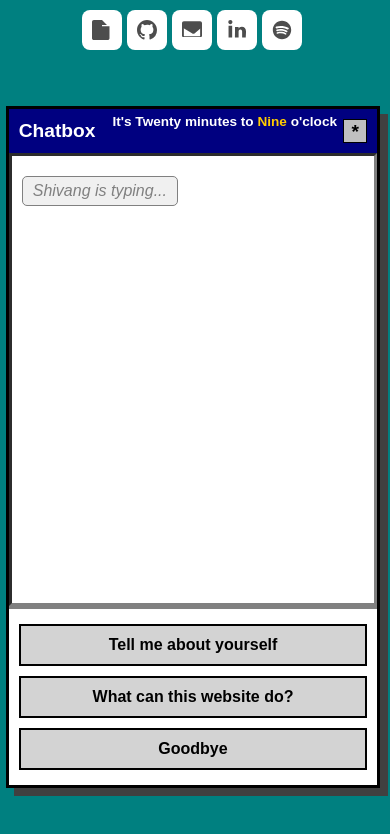
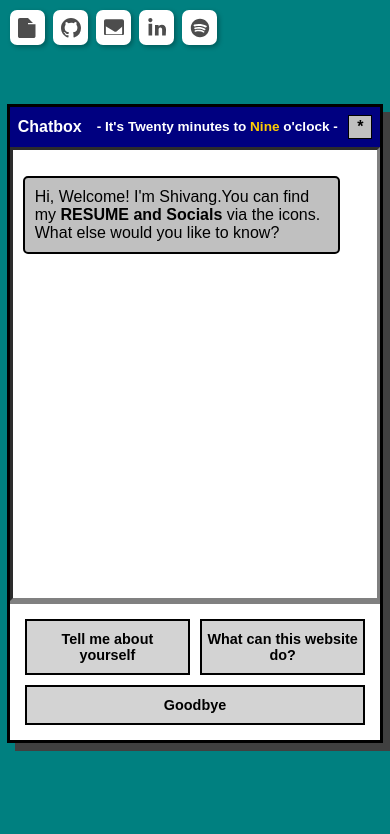
Before and after one commit to SHIV-360/Shivang_Dwivedi, a plain HTML site: page index.html in a window 390 px wide. Drawn offline with Linux system fonts and the light colour scheme.

Commit message:
index update complete minor bug fix

```diff
--- a/index.html
+++ b/index.html
@@ -2,7 +2,7 @@
 <html lang="en">
 <head>
   <meta charset="UTF-8" />
-  <meta name="viewport" content="width=device-width, initial-scale=1.0" />
+  <meta name="viewport" content="width=device-width, initial-scale=1.0, maximum-scale=1.0, user-scalable=no" />
   <title>Chat with Shivang</title>
   <style>
     /* Global Styles */
@@ -11,9 +11,10 @@
       background-color: #008080;
       margin: 0;
       overflow: hidden;
+      height: 100dvh; /* Mobile browser friendly height */
     }
 
-    /* Social Icons Container */
+    /* --- Social Icons --- */
     .social-container {
       position: fixed;
       left: 10px;
@@ -35,14 +36,13 @@
       align-items: center;
     }
 
-    .example-2 .icon-content {
-      position: relative;
-    }
+    .example-2 .icon-content { position: relative; }
 
+    /* Tooltips */
     .example-2 .icon-content .tooltip {
       position: absolute;
       top: 50%;
-      left: 120%; /* Position to the right of the icon */
+      left: 120%;
       transform: translateY(-50%);
       background-color: #D44638;
       color: #fff;
@@ -53,6 +53,8 @@
       visibility: hidden;
       font-size: 14px;
       transition: all 0.3s ease;
+      z-index: 1001;
+      pointer-events: none;
     }
 
     .example-2 .icon-content:hover .tooltip {
@@ -62,6 +64,7 @@
       top: 6px;
     }
 
+    /* Icons */
     .example-2 .icon-content a {
       position: relative;
       overflow: hidden;
@@ -75,10 +78,11 @@
       background-color: #fff;
       transition: all 0.3s ease-in-out;
       text-decoration: none;
+      box-shadow: 2px 2px 5px rgba(0,0,0,0.3);
     }
 
     .example-2 .icon-content a:hover {
-      box-shadow: 3px 2px 45px 0px rgba(0, 0, 0, 0.5);
+      box-shadow: 3px 2px 15px 0px rgba(0, 0, 0, 0.5);
       color: white;
     }
 
@@ -100,50 +104,33 @@
       z-index: 0;
     }
 
-    .example-2 .icon-content a:hover .filled {
-      height: 100%;
-    }
+    .example-2 .icon-content a:hover .filled { height: 100%; }
 
-    /* Social network specific colors */
+    /* Social Colors */
     .example-2 .icon-content a[data-social="github"] .filled,
-    .example-2 .icon-content a[data-social="github"] ~ .tooltip {
-      background-color: #333;
-    }
+    .example-2 .icon-content a[data-social="github"] ~ .tooltip { background-color: #333; }
+    .example-2 .icon-content a[data-social="spotify"] .filled,
+    .example-2 .icon-content a[data-social="spotify"] ~ .tooltip { background-color: #1db954; }
+    .example-2 .icon-content a[data-social="gmail"] .filled,
+    .example-2 .icon-content a[data-social="gmail"] ~ .tooltip { background-color: #D44638; }
+    .example-2 .icon-content a[data-social="linkedin"] .filled,
+    .example-2 .icon-content a[data-social="linkedin"] ~ .tooltip { background-color: #0077B5; }
+    .example-2 .icon-content a[data-social="resume"] .filled,
+    .example-2 .icon-content a[data-social="resume"] ~ .tooltip { background-color: #ff9800; }
 
-    .example-2 .icon-content a[data-social="spotify"] .filled,
-    .example-2 .icon-content a[data-social="spotify"] ~ .tooltip {
-      background-color: #1db954;
-    }
-
-    .example-2 .icon-content a[data-social="gmail"] .filled,
-    .example-2 .icon-content a[data-social="gmail"] ~ .tooltip {
-      background-color: #D44638;
-    }
-
-    .example-2 .icon-content a[data-social="linkedin"] .filled,
-    .example-2 .icon-content a[data-social="linkedin"] ~ .tooltip {
-      background-color: #0077B5;
-    }
-
-    /* Resume Color (Orange/Amber) */
-    .example-2 .icon-content a[data-social="resume"] .filled,
-    .example-2 .icon-content a[data-social="resume"] ~ .tooltip {
-      background-color: #ff9800;
-    }
-
-    /* Chat Window Styles */
+    /* --- Chat Window Layout --- */
     .chat-wrapper {
       display: flex;
       justify-content: center;
       align-items: center;
-      height: 100vh;
-      padding-left: 40px; /* Leave room so chat window doesn't touch social icons */
+      height: 100dvh; /* Uses full dynamic viewport height */
+      padding-left: 60px; /* Desktop: space for sidebar */
       box-sizing: border-box;
     }
 
     .window {
       width: 90%;
-      height: 90%;
+      height: 85%;
       background: silver;
       border: 3px solid black;
       box-shadow: 8px 8px 0px #404040;
@@ -153,26 +140,53 @@
       z-index: 10;
     }
 
+    /* --- Title Bar (Header) --- */
     .title-bar {
       background: navy;
       color: white;
-      padding: 10px;
+      padding: 8px 10px;
       font-weight: bold;
       display: flex;
-      justify-content: space-between;
-      align-items: center;
+      justify-content: space-between; /* Pushes content to edges */
+      align-items: center; /* PERFECT VERTICAL ALIGNMENT */
       font-size: 1.5em;
+      gap: 15px;
+      flex-shrink: 0; /* Prevents header from squishing */
     }
 
+    .title-left {
+      display: flex;
+      align-items: center;
+      gap: 15px;
+      flex-grow: 1;
+      overflow: hidden; /* Safety */
+    }
+
+    /* Clock Styling INSIDE Title Bar */
+    #timeInWords {
+      font-size: 0.7em; /* Relative to title bar size */
+      color: white;
+      white-space: nowrap; /* Keeps clock on one line */
+      text-overflow: ellipsis;
+    }
+
+    .hour { color: #ffcc00; }
+
+    /* Close Button */
     .title-bar button {
       background: silver;
       border: 1px solid black;
       width: 24px;
       height: 24px;
-      text-align: center;
+      display: flex;
+      justify-content: center;
+      align-items: center;
       font-weight: bold;
       cursor: pointer;
-      font-size: 1em;
+      font-size: 16px;
+      line-height: 1;
+      flex-shrink: 0; /* Button size never changes */
+      color: black;
     }
 
     .chat-box {
@@ -210,6 +224,7 @@
       display: flex;
       justify-content: center;
       border-top: 3px solid gray;
+      flex-wrap: wrap;
     }
 
     .response-box button {
@@ -220,27 +235,6 @@
       cursor: pointer;
       font-size: 1em;
       font-weight: bold;
-    }
-
-    /* Time in Words Section at the Bottom */
-    #time-section {
-      position: fixed;
-      top: 25px;
-      right: -30px;
-      transform: translateX(-50%);
-      text-align: right;
-      padding: 10px 10px;
-      border-radius: 10px;
-      z-index: 1000;
-    }
-
-    #timeInWords {
-      font-size: 1.3em;
-      color: white;
-    }
-
-    .hour {
-      color: #ffcc00;
     }
 
     .typing {
@@ -255,90 +249,67 @@
       display: none;
     }
 
-    a {
-      color: blue;
-      text-decoration: underline;
-      cursor: pointer;
-    }
+    a { color: blue; text-decoration: underline; cursor: pointer; }
+    a:hover { color: darkblue; }
 
-    a:hover {
-      color: darkblue;
-    }
-
-    /* Media Queries for Mobile Compatibility */
+    /* --- MOBILE FIXES --- */
     @media (max-width: 768px) {
+      /* 1. Icons Top Horizontal */
       .social-container {
-        left: 82px;
+        position: fixed;
         top: 10px;
+        left: 10px;
+        width: auto;
         transform: none;
       }
 
       .example-2 {
         flex-direction: row;
-        gap: 5px;
+        gap: 8px;
       }
 
       .example-2 .icon-content a {
-        width: 40px;
-        height: 40px;
+        width: 35px; height: 35px;
       }
+      .example-2 .icon-content a svg {
+        width: 20px; height: 20px;
+      }
+      .example-2 .icon-content .tooltip { display: none; }
 
-      .example-2 .icon-content .tooltip {
-        transform: translateY(150%);
-      }
-
-      .example-2 .icon-content:hover .tooltip {
-        left: 10%;
-      }
-
-      .example-2 .icon-content a svg {
-        width: 20px;
-        height: 20px;
-      }
-
+      /* 2. Window Lifting & Sizing */
       .chat-wrapper {
-        padding-left: 10px;
+        align-items: flex-end; /* Push to bottom initially... */
+        padding-left: 0;
+        /* ...Then lift up significantly to clear nav bar */
+        padding-bottom: 12vh;
       }
 
       .window {
-        right:  7px;
-        top: 25px;
-        width: 97%;
-        height: 80%;
+        width: 95%;
+        height: 75dvh; /* Adjust height to fit screen */
+        margin: 0 auto;
       }
 
+      /* 3. Responsive Header */
       .title-bar {
-        font-size: 1.2em;
+        font-size: 1rem; /* Smaller base font */
+        padding: 8px;
+        gap: 8px;
       }
 
-      .chat-box {
-        padding: 10px;
-        font-size: 1em;
+      /* Make "Chatbox" text smaller or hidden if clock is long? */
+      /* Or just make clock smaller */
+      #timeInWords {
+        font-size: 0.85em;
       }
 
-      .message, .user-message {
-        max-width: 80%;
-        padding: 10px;
-      }
-
-      .response-box {
-        flex-direction: column;
-        align-items: center;
-      }
+      .chat-box { font-size: 1rem; padding: 10px; }
+      .message, .user-message { max-width: 85%; padding: 10px; }
 
       .response-box button {
-        width: 100%;
-        margin: 5px 0;
-      }
-
-      #time-section {
-        top: 95px;
-        right: 43px;
-        transform: none;
-      }
-
-      #timeInWords {
-        font-size: 0.85rem;
+        flex: 1 1 45%;
+        font-size: 0.9em;
+        padding: 10px 5px;
       }
     }
   </style>
@@ -349,78 +320,48 @@
       <li class="icon-content">
         <a href="https://github.com/SHIV-360/SHIV-360/blob/main/Shivang_Resume_2.pdf" aria-label="Resume" data-social="resume" target="_blank" rel="noopener noreferrer">
           <div class="filled"></div>
-          <svg viewBox="0 0 512 512">
-            <path d="M384 128h-128V0L384 128zM256 160V0H48C21.5 0 0 21.5 0 48v416c0 26.5 21.5 48 48 48h352c26.5 0 48-21.5 48-48V160H256z" fill="currentColor"></path>
-          </svg>
+          <svg viewBox="0 0 512 512"><path d="M384 128h-128V0L384 128zM256 160V0H48C21.5 0 0 21.5 0 48v416c0 26.5 21.5 48 48 48h352c26.5 0 48-21.5 48-48V160H256z" fill="currentColor"></path></svg>
         </a>
         <div class="tooltip">Resume</div>
       </li>
       <li class="icon-content">
         <a href="https://github.com/SHIV-360/" aria-label="GitHub" data-social="github" target="_blank" rel="noopener noreferrer">
           <div class="filled"></div>
-          <svg viewBox="0 0 16 16" version="1.1" aria-hidden="true">
-            <path fill="currentColor" fill-rule="evenodd"
-              d="M8 0C3.58 0 0 3.58 0 8c0 3.54 2.29 6.53 5.47 7.59.4.07.55-.17.55-.38
-              0-.19-.01-.82-.01-1.49-2.01.37-2.53-.49-2.69-.94-.09-.23-.48-.94-.82-1.13-.28-.15-.68-.52-.01-.53.63-.01
-              1.08.58 1.23.82.72 1.21 1.87.87 2.33.66.07-.52.28-.87.51-1.07-1.78-.2-3.64-.89-3.64-3.95
-              0-.87.31-1.59.82-2.15-.08-.2-.36-1.02.08-2.12 0 0 .67-.21 2.2.82a7.59 7.59 0 012-.27c.68 0
-              1.36.09 2 .27 1.53-1.04 2.2-.82 2.2-.82.44 1.1.16 1.92.08 2.12.51.56.82 1.27.82 2.15
-              0 3.07-1.87 3.75-3.65 3.95.29.25.54.73.54 1.48 0 1.07-.01 1.93-.01 2.2 0 .21.15.46.55.38A8.013
-              8.013 0 0016 8c0-4.42-3.58-8-8-8z">
-            </path>
-          </svg>
+          <svg viewBox="0 0 16 16" version="1.1" aria-hidden="true"><path fill="currentColor" fill-rule="evenodd" d="M8 0C3.58 0 0 3.58 0 8c0 3.54 2.29 6.53 5.47 7.59.4.07.55-.17.55-.38 0-.19-.01-.82-.01-1.49-2.01.37-2.53-.49-2.69-.94-.09-.23-.48-.94-.82-1.13-.28-.15-.68-.52-.01-.53.63-.01 1.08.58 1.23.82.72 1.21 1.87.87 2.33.66.07-.52.28-.87.51-1.07-1.78-.2-3.64-.89-3.64-3.95 0-.87.31-1.59.82-2.15-.08-.2-.36-1.02.08-2.12 0 0 .67-.21 2.2.82a7.59 7.59 0 012-.27c.68 0 1.36.09 2 .27 1.53-1.04 2.2-.82 2.2-.82.44 1.1.16 1.92.08 2.12.51.56.82 1.27.82 2.15 0 3.07-1.87 3.75-3.65 3.95.29.25.54.73.54 1.48 0 1.07-.01 1.93-.01 2.2 0 .21.15.46.55.38A8.013 8.013 0 0016 8c0-4.42-3.58-8-8-8z"></path></svg>
         </a>
         <div class="tooltip">GitHub</div>
       </li>
       <li class="icon-content">
         <a href="https://mail.google.com/" aria-label="Gmail" data-social="gmail" target="_blank" rel="noopener noreferrer">
           <div class="filled"></div>
-          <svg viewBox="0 0 512 512">
-            <path d="M502.3 190.8L327.4 338.2c-20.6 17.7-50.5 17.7-71.1 0L9.7 190.8
-              C3.9 186.9 0 180.8 0 174.3V80c0-26.5 21.5-48 48-48h416c26.5 0 48 21.5 48 48v94.3c0 6.5-3.9
-              12.6-9.7 16.5z" fill="currentColor"></path>
-            <path d="M480 128H32c-17.7 0-32 14.3-32 32v240c0 17.7 14.3 32 32
-              32h448c17.7 0 32-14.3 32-32V160c0-17.7-14.3-32-32-32zM464 416H48V176l208
-              142.9 208-142.9v240z" fill="currentColor"></path>
-          </svg>
+          <svg viewBox="0 0 512 512"><path d="M502.3 190.8L327.4 338.2c-20.6 17.7-50.5 17.7-71.1 0L9.7 190.8 C3.9 186.9 0 180.8 0 174.3V80c0-26.5 21.5-48 48-48h416c26.5 0 48 21.5 48 48v94.3c0 6.5-3.9 12.6-9.7 16.5z" fill="currentColor"></path><path d="M480 128H32c-17.7 0-32 14.3-32 32v240c0 17.7 14.3 32 32 32h448c17.7 0 32-14.3 32-32V160c0-17.7-14.3-32-32-32zM464 416H48V176l208 142.9 208-142.9v240z" fill="currentColor"></path></svg>
         </a>
         <div class="tooltip">shivangd262@gmail.com</div>
       </li>
       <li class="icon-content">
         <a href="https://www.linkedin.com/in/shivang-dwivedi-36o/" aria-label="LinkedIn" data-social="linkedin" target="_blank" rel="noopener noreferrer">
           <div class="filled"></div>
-          <svg viewBox="0 0 448 512">
-            <path d="M100.28 448H7.4V148.9h92.88zm-46.44-341C24.16 107 0
-              82.84 0 53.86A53.77 53.77 0 0153.84 0c29.88 0 53.84 24.2 53.84 53.86
-              0 28.98-24 53.14-53.84 53.14zM447.9 448h-92.68V302.4c0-34.7-12.4-58.4-43.36-58.4-23.64
-              0-37.76 15.92-44 31.3-2.28 5.56-2.84 13.32-2.84 21.16V448h-92.7s1.24-241.1 0-266.1h92.7v37.7c12.32-19
-              34.36-46 83.64-46 61.14 0 107 39.88 107 125.44z" fill="currentColor"></path>
-          </svg>
+          <svg viewBox="0 0 448 512"><path d="M100.28 448H7.4V148.9h92.88zm-46.44-341C24.16 107 0 82.84 0 53.86A53.77 53.77 0 0153.84 0c29.88 0 53.84 24.2 53.84 53.86 0 28.98-24 53.14-53.84 53.14zM447.9 448h-92.68V302.4c0-34.7-12.4-58.4-43.36-58.4-23.64 0-37.76 15.92-44 31.3-2.28 5.56-2.84 13.32-2.84 21.16V448h-92.7s1.24-241.1 0-266.1h92.7v37.7c12.32-19 34.36-46 83.64-46 61.14 0 107 39.88 107 125.44z" fill="currentColor"></path></svg>
         </a>
         <div class="tooltip">LinkedIn</div>
       </li>
       <li class="icon-content">
         <a href="https://open.spotify.com/user/czaep85onxxkyl0lz8gf3pmvc?si=4fbc99c6f96c43ff" aria-label="Spotify" data-social="spotify" target="_blank" rel="noopener noreferrer">
           <div class="filled"></div>
-          <svg viewBox="0 0 100 100">
-            <path d="M50,4C24.7,4,4,24.7,4,50s20.6,46,46,46s46-20.6,46-46S75.4,4,50,4z M71.6,71.5c0,0,0,0.1-0.1,0.1
-              c-0.8,1.2-2,1.8-3.2,1.8c-0.7,0-1.4-0.2-2-0.6c-10.2-6.3-23.3-7.7-38.8-4.1c-2.1,0.6-4-0.9-4.5-2.7
-              c-0.6-2.3,0.9-4.1,2.7-4.6c17.7-4,32.6-2.3,44.4,5c0.9,0.4,1.5,1,1.8,1.9C72.2,69.3,72.1,70.5,71.6,71.5z
-              M76.9,59.3L76.9,59.3c-0.8,1.1-1.9,1.9-3.2,2.1c-0.2,0-0.5,0.1-0.7,0.1c-0.8,0-1.6-0.3-2.3-0.7
-              c-12-7.3-30.1-9.4-43.9-5c-2.5,0.6-5-0.7-5.6-3c-0.6-2.5,0.7-4.9,3-5.5c16.5-5,37.2-2.5,51.4,6.2
-              c0.8,0.4,1.5,1.3,1.8,2.5C77.9,57,77.6,58.3,76.9,59.3z M83.2,45.6c-1,1.4-2.7,2.1-4.4,2.1
-              c-0.9,0-1.9-0.2-2.7-0.7c0,0,0,0,0,0c-13.9-8.3-37.8-9.3-51.4-5.1c-2.7,0.8-5.5-0.7-6.4-3.3
-              c-0.8-2.7,0.7-5.6,3.3-6.4c16.2-4.8,43-3.8,59.8,6.2C83.8,39.6,84.7,42.9,83.2,45.6z" fill="currentColor"></path>
-          </svg>
+          <svg viewBox="0 0 100 100"><path d="M50,4C24.7,4,4,24.7,4,50s20.6,46,46,46s46-20.6,46-46S75.4,4,50,4z M71.6,71.5c0,0,0,0.1-0.1,0.1 c-0.8,1.2-2,1.8-3.2,1.8c-0.7,0-1.4-0.2-2-0.6c-10.2-6.3-23.3-7.7-38.8-4.1c-2.1,0.6-4-0.9-4.5-2.7 c-0.6-2.3,0.9-4.1,2.7-4.6c17.7-4,32.6-2.3,44.4,5c0.9,0.4,1.5,1,1.8,1.9C72.2,69.3,72.1,70.5,71.6,71.5z M76.9,59.3L76.9,59.3c-0.8,1.1-1.9,1.9-3.2,2.1c-0.2,0-0.5,0.1-0.7,0.1c-0.8,0-1.6-0.3-2.3-0.7 c-12-7.3-30.1-9.4-43.9-5c-2.5,0.6-5-0.7-5.6-3c-0.6-2.5,0.7-4.9,3-5.5c16.5-5,37.2-2.5,51.4,6.2 c0.8,0.4,1.5,1.3,1.8,2.5C77.9,57,77.6,58.3,76.9,59.3z M83.2,45.6c-1,1.4-2.7,2.1-4.4,2.1 c-0.9,0-1.9-0.2-2.7-0.7c0,0,0,0,0,0c-13.9-8.3-37.8-9.3-51.4-5.1c-2.7,0.8-5.5-0.7-6.4-3.3 c-0.8-2.7,0.7-5.6,3.3-6.4c16.2-4.8,43-3.8,59.8,6.2C83.8,39.6,84.7,42.9,83.2,45.6z" fill="currentColor"></path></svg>
         </a>
         <div class="tooltip">Spotify</div>
       </li>
     </ul>
   </div>
+
   <div class="chat-wrapper">
     <div class="window">
       <div class="title-bar">
-        <span>Chatbox</span>
+        <div class="title-left">
+            <span>Chatbox</span>
+            <span id="timeInWords"></span>
+        </div>
         <button onclick="closeWindow()">*</button>
       </div>
       <div class="chat-box" id="chat-box">
@@ -438,16 +379,12 @@
         <button onclick="sendResponse('Books you read')">Books you read</button>
         <button onclick="sendResponse('Gallery')">Gallery</button>
       </div>
-      </div>
-  </div>
-
-  <div id="time-section">
-    <h1 id="timeInWords"></h1>
+    </div>
   </div>
 
   <script>
     let chatHistory = sessionStorage.getItem('chatHistory') ? JSON.parse(sessionStorage.getItem('chatHistory')) : [];
-    let typingDelay = 2500;
+    let typingDelay = 1000;
 
     // Load saved chat history
     window.onload = () => {
@@ -470,11 +407,11 @@
           document.getElementById('initial-typing').style.display = 'none';
           const initialMessage = document.createElement('p');
           initialMessage.classList.add('message');
-          initialMessage.textContent = "Hi, I'm Shivang. Welcome to my website! For RESUME AND SOCIALS, What do you want to know?";
+          initialMessage.innerHTML = "Hi, Welcome! I'm Shivang.You can find my <b>RESUME and Socials</b> via the icons. What else would you like to know?";
           chatBox.appendChild(initialMessage);
           initialMessage.style.display = 'block';
           chatBox.scrollTop = chatBox.scrollHeight;
-        }, typingDelay + 3500);
+        }, typingDelay + 1000);
       }
     };
 
@@ -550,7 +487,6 @@
       document.getElementById('second-response-box').style.display = 'flex';
     }
 
-
     function numberToWords(num) {
       const words = [
         'Zero', 'One', 'Two', 'Three', 'Four', 'Five', 'Six', 'Seven', 'Eight', 'Nine',
@@ -560,8 +496,7 @@
         'Thirty-Six', 'Thirty-Seven', 'Thirty-Eight', 'Thirty-Nine', 'Forty', 'Forty-One', 'Forty-Two', 'Forty-Three',
         'Forty-Four', 'Forty-Five', 'Forty-Six', 'Forty-Seven', 'Forty-Eight', 'Forty-Nine', 'Fifty', 'Fifty-One',
         'Fifty-Two', 'Fifty-Three', 'Fifty-Four', 'Fifty-Five', 'Fifty-Six', 'Fifty-Seven', 'Fifty-Eight', 'Fifty-Nine'
-    ];
-
+      ];
       return words[num];
     }
 
@@ -569,29 +504,28 @@
       const now = new Date();
       let hours = now.getHours();
       const minutes = now.getMinutes();
-      const hourNumber = hours % 12 || 12; // Adjust for 12-hour format
-      // Wrap the hour word in a span so it gets the complementary color:
+      const hourNumber = hours % 12 || 12;
       const hourWord = `<span class="hour">${numberToWords(hourNumber)}</span>`;
       const minuteWord = numberToWords(minutes);
 
       let timeString = "";
 
       if (minutes === 0) {
-        timeString = `It's exactly ${hourWord} o'clock`;
+        timeString = `- It's exactly ${hourWord} o'clock -`;
       } else if (minutes <= 30) {
-        timeString = `It's ${minuteWord} past ${hourWord} o'clock`;
+        timeString = `- It's ${minuteWord} past ${hourWord} o'clock -`;
       } else {
         const nextHourNumber = (hours + 1) % 12 || 12;
         const nextHourWord = `<span class="hour">${numberToWords(nextHourNumber)}</span>`;
         const minutesTo = 60 - minutes;
-        timeString = `It's ${numberToWords(minutesTo)} minutes to ${nextHourWord} o'clock`;
+        timeString = `- It's ${numberToWords(minutesTo)} minutes to ${nextHourWord} o'clock -`;
       }
 
       document.getElementById('timeInWords').innerHTML = timeString;
     }
 
-    setInterval(timeInWords, 1000); // Update every second
-    timeInWords(); // Initial call to display time immediately
+    setInterval(timeInWords, 1000);
+    timeInWords();
   </script>
 </body>
 </html>
```
Also changed, not shown: about_me.html (+1 -1 lines), projects.json (+4 -4 lines).
